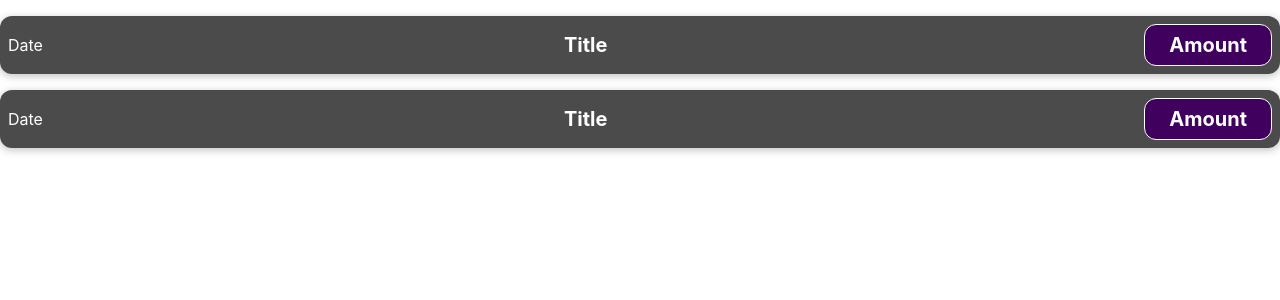
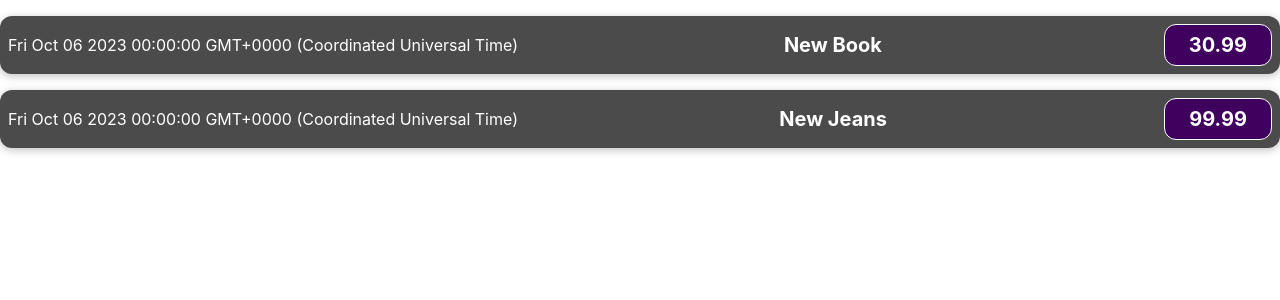
Before and after one commit to Gaor-jjj/learn-react.js, a React (Create React App) app: page / in a window 1280 px wide. Shown: the top 300 px of the page. Built offline with nearby package versions, Linux system fonts and the light colour scheme.

Commit message:
Component props

```diff
--- a/src/App.js
+++ b/src/App.js
@@ -2,10 +2,26 @@
 import ExpenseItem from './components/ExpenseItem';
 
 function App() {
+  const expenses = [
+    {
+      date: new Date(2023, 9, 6),
+      title: 'New Book',
+      price: 30.99
+    },
+    {
+      date: new Date(2023, 9, 6),
+      title: 'New Jeans',
+      price: 99.99
+    }
+  ]
   return (
     <div className='App'>
-      <ExpenseItem/>
-      <ExpenseItem/>
+      <ExpenseItem
+        expenseData={expenses[0]}
+      />
+      <ExpenseItem
+        expenseData={expenses[1]}
+      />
     </div>
   );
 }
--- a/src/components/ExpenseItem.js
+++ b/src/components/ExpenseItem.js
@@ -1,12 +1,14 @@
 import './ExpenseItem.css'
 
-function ExpenseItem(){
+function ExpenseItem(props){
+    console.log(props)
+
     return (
         <div className='expense-item'>
-            <div>Date</div>
+            <div>{props.expenseData.date.toString()}</div>
             <div className='expense-item__description'>
-                <h2>Title</h2>
-                <div className='expense-item__price'>Amount</div>
+                <h2>{props.expenseData.title}</h2>
+                <div className='expense-item__price'>{props.expenseData.price}</div>
             </div>
         </div>
     )
```
